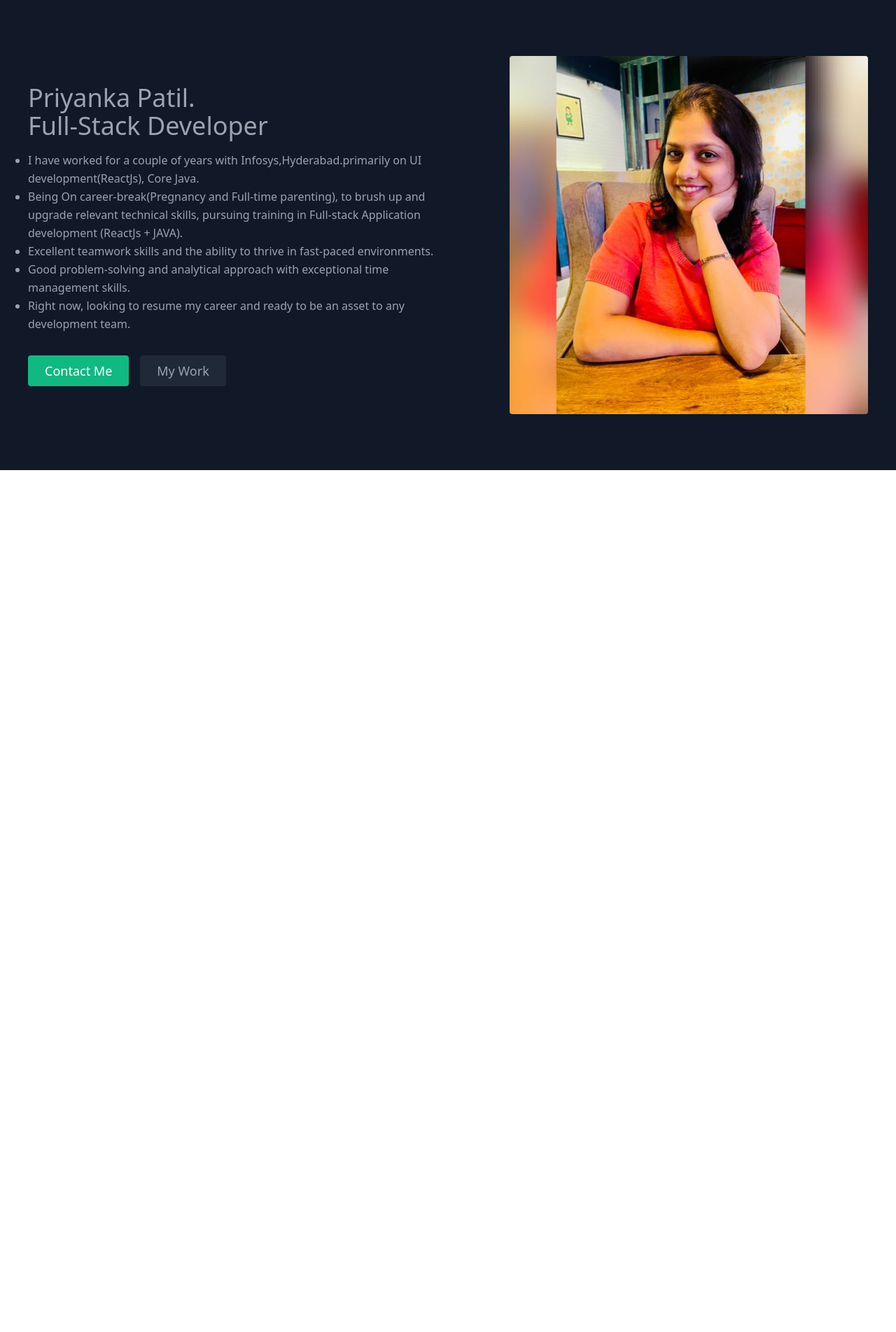
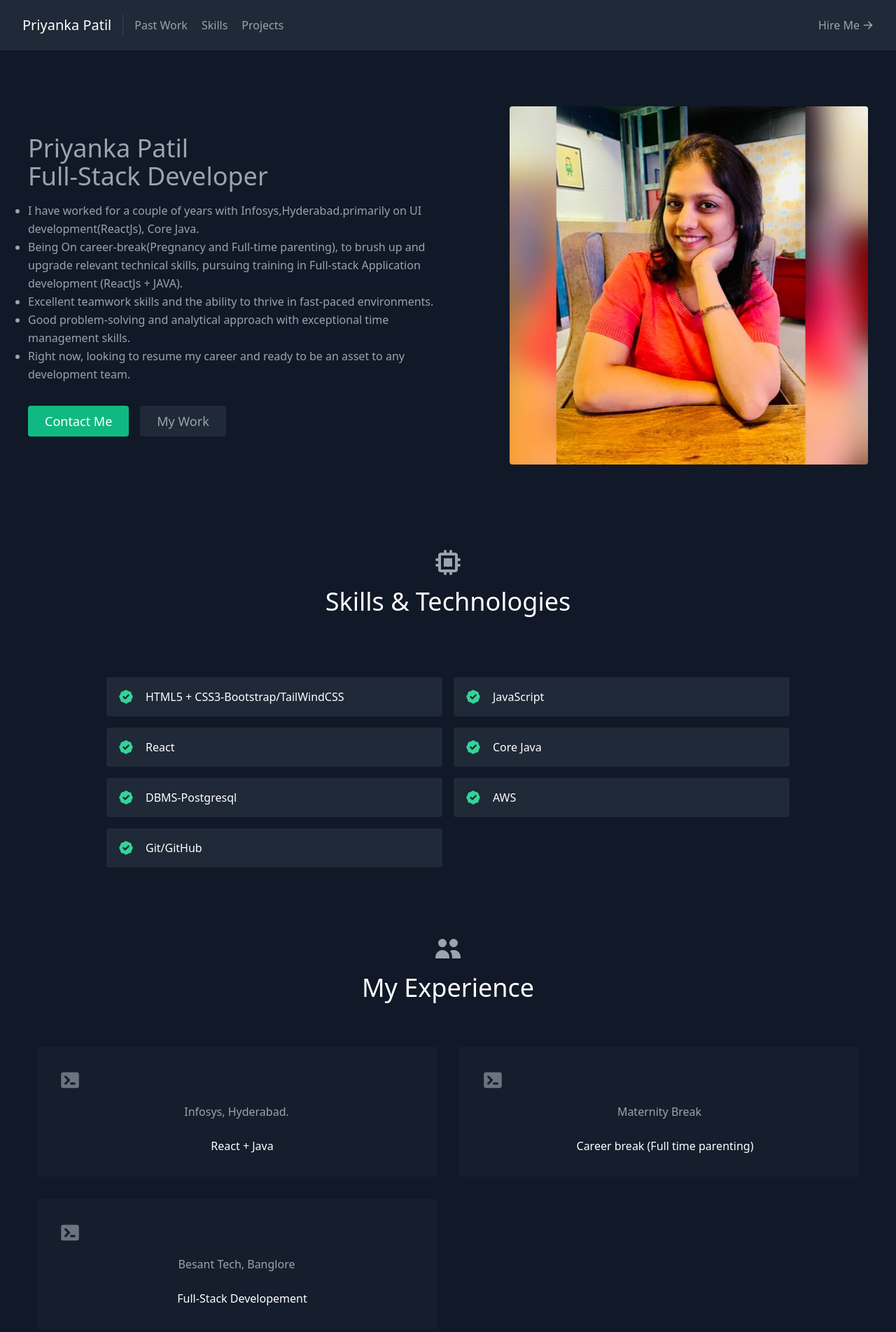
Before and after one commit to PripatOnGit/Priyanka_Patil_Portfolio_Website, a React (Create React App) app: page / in a window 1280 px wide. Shown: the top 1904 px of the page at 70% size. Before the commit the page ends 800 px from the top, so only its background shows below. Built offline with nearby package versions, Linux system fonts and the light colour scheme.

Commit message:
Navbar component, Skill Component, Experinece component created

```diff
--- a/src/App.js
+++ b/src/App.js
@@ -5,12 +5,15 @@ import Navbar from "./components/Navbar";
 import Skills from "./components/Skills";
 import Testimonials from "./components/Testimonials";
 import Projects from "./components/Projects";
+import Experience from "./components/Experience";
 
 export default function App() {
   return (
     <main className="text-gray-400 bg-gray-900 body-font">
+      <Navbar />
       <About />
-
+      <Skills />
+      <Experience />
     </main>
   );
 }
--- a/src/components/About.js
+++ b/src/components/About.js
@@ -6,7 +6,7 @@ export default function About(){
           <div className="lg:flex-grow md:w-1/2 lg:pr-24 md:pr-16 flex flex-col md:items-start md:text-left mb-16 md:mb-0 items-center text-center">
 
           <h1 className="title-font sm:text-4xl text-3xl mb-4 font-medium">
-            Priyanka Patil.
+            Priyanka Patil
             <br></br>
             Full-Stack Developer
           </h1>
--- /dev/null
+++ b/src/components/Experience.js
@@ -0,0 +1,36 @@
+
+import React from "react";
+import { TerminalIcon, UsersIcon } from "@heroicons/react/solid";
+import { experience } from "../data";
+
+export default function Experience() {
+  return (
+    <section id="experience">
+      <div className="container px-5 py-10 mx-auto text-center">
+        <UsersIcon className="w-10 inline-block mb-4" />
+        <h1 className="sm:text-4xl text-3xl font-medium title-font text-white mb-12">
+          My Experience
+        </h1>
+        <div className="flex flex-wrap m-4">
+          {experience.map((experience) => (
+            <div className="p-4 md:w-1/2 w-full">
+              <div className="h-full bg-gray-800 bg-opacity-40 p-8 rounded">
+                <TerminalIcon className="block w-8 text-gray-500 mb-4" />
+                <p className="leading-relaxed mb-6">{experience.company}</p>
+                <div className="inline-flex items-center">
+
+                  <span className="flex-grow flex flex-col pl-4">
+                    <span className="title-font font-medium text-white">
+                      {experience.tech}
+                    </span>
+
+                  </span>
+                </div>
+              </div>
+            </div>
+          ))}
+        </div>
+      </div>
+    </section>
+  );
+}
--- a/src/components/Navbar.js
+++ b/src/components/Navbar.js
@@ -1,10 +1,33 @@
+import { ArrowRightIcon } from "@heroicons/react/solid";
 import React from "react";
 
-export default function Navbar(){
-    return(
-        <main>
-            <h1>Hello</h1>
-        </main>
-    );
-
+export default function Navbar() {
+  return (
+    <header className="bg-gray-800 md:sticky top-0 z-10">
+      <div className="container mx-auto flex flex-wrap p-5 flex-col md:flex-row items-center">
+        <a className="title-font font-medium text-white mb-4 md:mb-0">
+          <a href="#about" className="ml-3 text-xl">
+            Priyanka Patil
+          </a>
+        </a>
+        <nav className="md:mr-auto md:ml-4 md:py-1 md:pl-4 md:border-l md:border-gray-700	flex flex-wrap items-center text-base justify-center">
+          <a href="#projects" className="mr-5 hover:text-white">
+            Past Work
+          </a>
+          <a href="#skills" className="mr-5 hover:text-white">
+            Skills
+          </a>
+          <a href="#testimonials" className="mr-5 hover:text-white">
+            Projects
+          </a>
+        </nav>
+        <a
+          href="#contact"
+          className="inline-flex items-center bg-gray-800 border-0 py-1 px-3 focus:outline-none hover:bg-gray-700 rounded text-base mt-4 md:mt-0">
+          Hire Me
+          <ArrowRightIcon className="w-4 h-4 ml-1" />
+        </a>
+      </div>
+    </header>
+  );
 }
--- a/src/components/Skills.js
+++ b/src/components/Skills.js
@@ -1,3 +1,33 @@
-export default function Skills(){
+import { BadgeCheckIcon, ChipIcon } from "@heroicons/react/solid";
+import React from "react";
+import { skills } from "../data";
 
+export default function Skills() {
+  return (
+    <section id="skills">
+      <div className="container px-5 py-10 mx-auto">
+        <div className="text-center mb-20">
+          <ChipIcon className="w-10 inline-block mb-4" />
+          <h1 className="sm:text-4xl text-3xl font-medium title-font text-white mb-4">
+            Skills &amp; Technologies
+          </h1>
+          <p className="text-base leading-relaxed xl:w-2/4 lg:w-3/4 mx-auto">
+
+          </p>
+        </div>
+        <div className="flex flex-wrap lg:w-4/5 sm:mx-auto sm:mb-2 -mx-2">
+          {skills.map((skill) => (
+            <div key={skill} className="p-2 sm:w-1/2 w-full">
+              <div className="bg-gray-800 rounded flex p-4 h-full items-center">
+                <BadgeCheckIcon className="text-green-400 w-6 h-6 flex-shrink-0 mr-4" />
+                <span className="title-font font-medium text-white">
+                  {skill}
+                </span>
+              </div>
+            </div>
+          ))}
+        </div>
+      </div>
+    </section>
+  );
 }
--- a/src/components/Testimonials.js
+++ /dev/null
@@ -1,3 +0,0 @@
-export default function Testimonials(){
-
-}
--- a/src/data.js
+++ b/src/data.js
@@ -51,10 +51,29 @@ export const testimonials = [
 ];
 
 export const skills = [
+  "HTML5 + CSS3-Bootstrap/TailWindCSS",
   "JavaScript",
   "React",
-  "Next.js",
-  "Node",
-  "GraphQL",
-  "Material UI",
+  "Core Java",
+  "DBMS-Postgresql",
+  "AWS",
+  "Git/GitHub",
 ];
+
+export const experience = [
+  {
+    company: "Infosys, Hyderabad.",
+    duration: "Jan 2015 - Oct 2016",
+    tech: "React + Java",
+  },
+  {
+    company: "Maternity Break",
+    duration: "Nov 2016 - Dec 2022",
+    tech: "Career break (Full time parenting)",
+  },
+  {
+    company: "Besant Tech, Banglore",
+    duration: "Dec 2022 - Ongoing",
+    tech: "Full-Stack Developement",
+  },
+];
```
